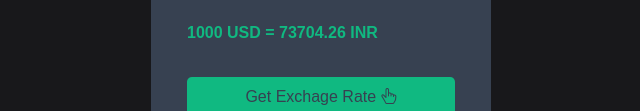
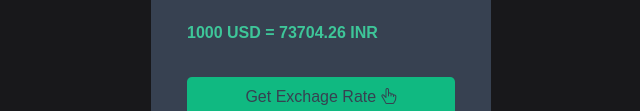
Before and after one commit to harishankaran01/Currency_Convertor, a plain HTML site: page index.html in a window 1280 px wide. Shown: the part 400-511 px from the top of the page, without its empty margins (319-959 px from the left). Drawn offline with nearby package versions, Linux system fonts and the light colour scheme; no server answers.

Commit message:
Curreny convertor using Api in javascript

```diff
--- a/index.html
+++ b/index.html
@@ -35,7 +35,7 @@
             </select>
         </div>
         </div>
-        <div class="result m-4 " style="color: #10B981; font-weight: 800;">1000 USD = 73704.26 INR</div>
+        <div class="result m-4 " style="color: #3ec699; font-weight: 800;">1000 USD = 73704.26 INR</div>
         <div class=" mx-4 my-4">
             <button class="p-2 rounded-3 my-2 w-100 " id="button" style="background-color: #10B981; color: #374151; border: none; outline: none;">Get Exchage Rate <i class="bi bi-hand-index-thumb"></i></button>
         </div>
```
